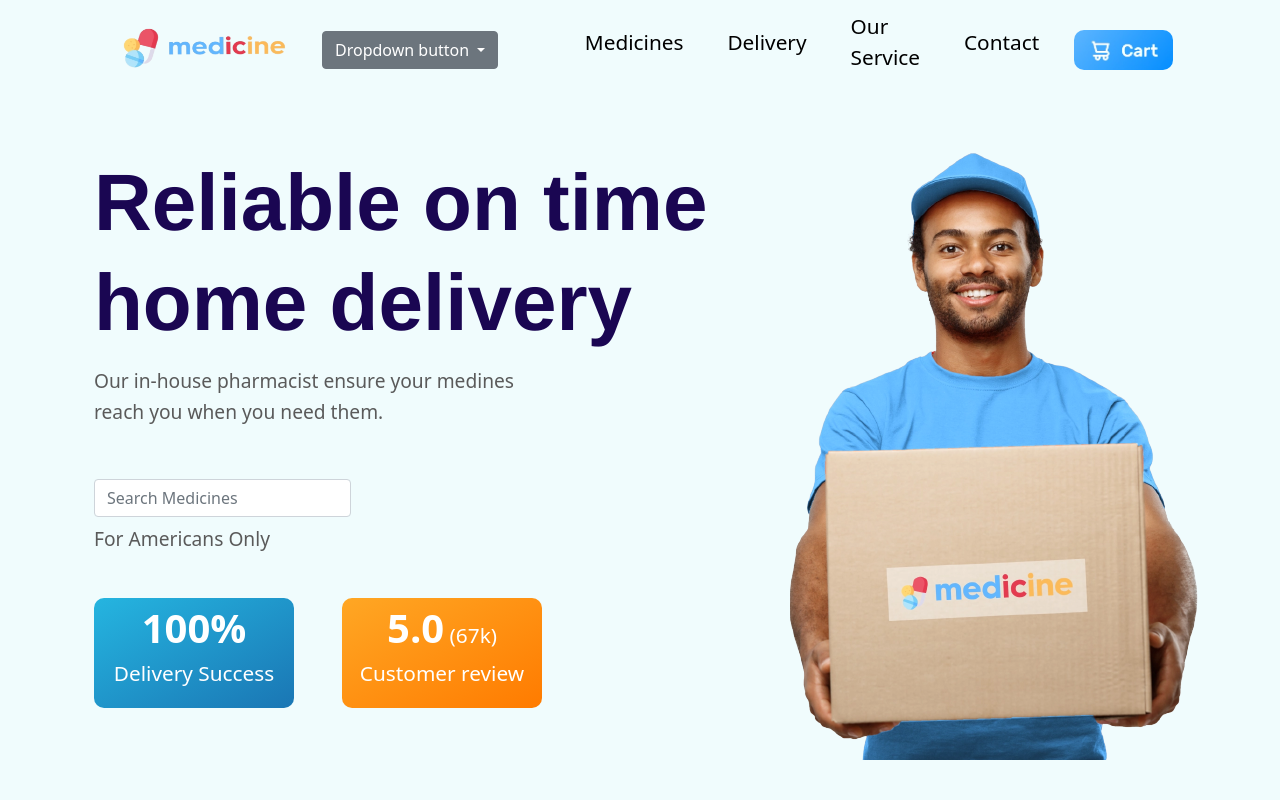
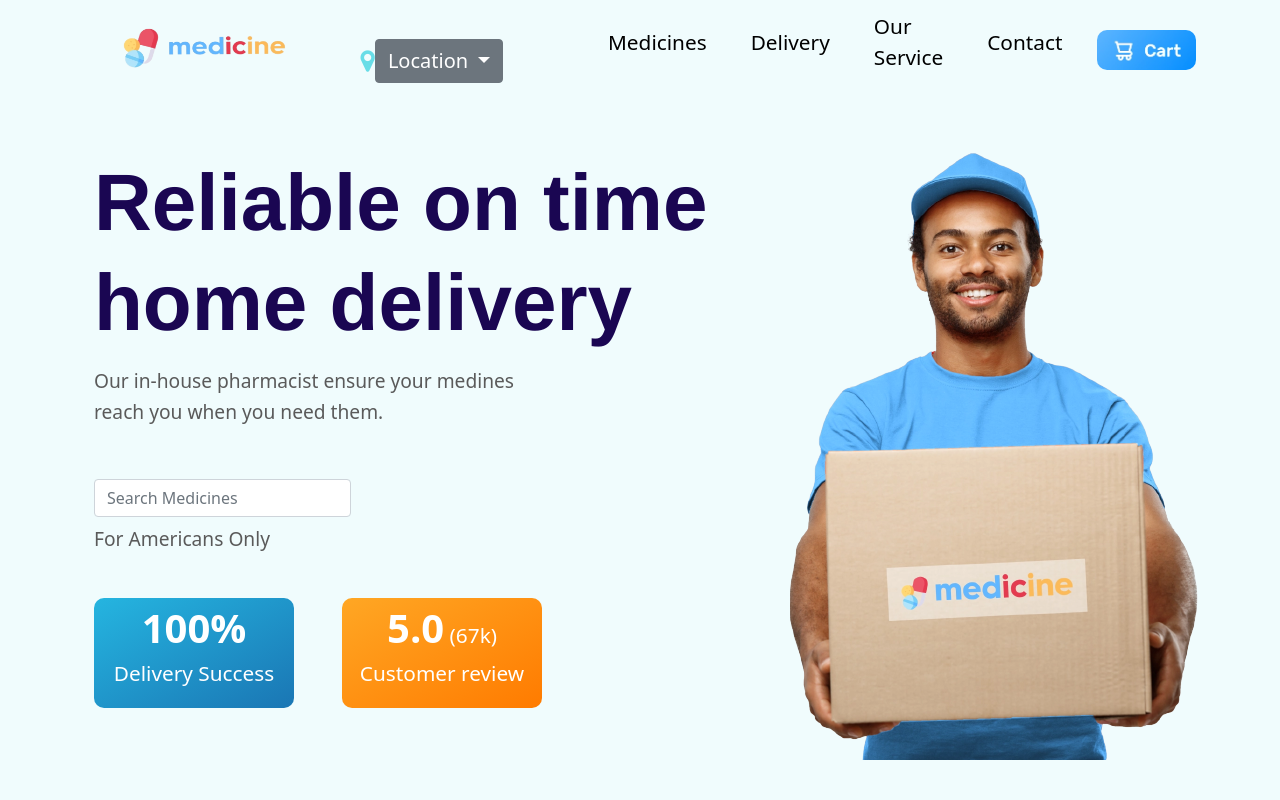
Before and after one commit to jerrygood24/NSSC_TASK21, a plain HTML site: page index.html in a window 1280 px wide. Shown: the top 800 px of the page. Drawn offline with nearby package versions, Linux system fonts and the light colour scheme.

Commit message:
little change

```diff
--- a/index.html
+++ b/index.html
@@ -6,6 +6,8 @@
 
     <title>Medicine | MediDilivers.com</title>
     <link rel="stylesheet" href="style.css">
+    <link rel="stylesheet" href="https://cdnjs.cloudflare.com/ajax/libs/font-awesome/4.7.0/css/font-awesome.min.css">
+    <link href="https://stackpath.bootstrapcdn.com/font-awesome/4.7.0/css/font-awesome.min.css" rel="stylesheet" integrity="sha384-wvfXpqpZZVQGK6TAh5PVlGOfQNHSoD2xbE+QkPxCAFlNEevoEH3Sl0sibVcOQVnN" crossorigin="anonymous">
     <link href="https://cdn.jsdelivr.net/npm/bootstrap@5.1.0/dist/css/bootstrap.min.css" rel="stylesheet" integrity="sha384-KyZXEAg3QhqLMpG8r+8fhAXLRk2vvoC2f3B09zVXn8CA5QIVfZOJ3BCsw2P0p/We" crossorigin="anonymous">
     <link rel="shortcut icon" type="image/png" href="images/icon1.png">
 </head>
@@ -17,15 +19,18 @@
                     <a class="navbar-brand" href="#">
                         <img src="images/logo1.png" width="200" height="60" alt="MediDilivers">
                     </a>
-                    <div class="dropdown mt-3">
-                        <button class="btn btn-secondary dropdown-toggle" type="button" id="dropdownMenuButton1" data-bs-toggle="dropdown" aria-expanded="false">
-                            Dropdown button
-                        </button>
-                        <ul class="dropdown-menu" aria-labelledby="dropdownMenuButton1">
-                            <li><a class="dropdown-item" href="#">Action</a></li>
-                            <li><a class="dropdown-item" href="#">Another action</a></li>
-                            <li><a class="dropdown-item" href="#">Something else here</a></li>
-                        </ul>
+                    <div class="d-flex mt-4 justify-content-center" style="width: 220px;">
+                        <i class="fa fa-map-marker" aria-hidden="true"></i>
+                        <div class="dropdown">
+                            <button class="btn btn-secondary dropdown-toggle" type="button" id="dropdownMenuButton1" data-bs-toggle="dropdown" aria-expanded="false" style="font-size: 20px; font-weight: 500;">
+                                Location
+                            </button>
+                            <ul class="dropdown-menu " aria-labelledby="dropdownMenuButton1" >
+                                <li><a class="dropdown-item" href="#">Action</a></li>
+                                <li><a class="dropdown-item" href="#">Another action</a></li>
+                                <li><a class="dropdown-item" href="#">Something else here</a></li>
+                            </ul>
+                        </div>
                     </div>
                 </div>
 
--- a/style.css
+++ b/style.css
@@ -2,7 +2,10 @@
     margin: 0;
     padding: 0;
 }
-
+.navbar-expand {
+    flex-wrap: wrap;
+    justify-content: flex-start;
+}
 #navbar{
     align-items: center;
     position: relative;
@@ -13,6 +16,14 @@
 #logo img{
     height: 73px;
     margin: 14px 10px;
+}
+
+.fa-map-marker:before {
+    content: "\f041";
+    color: #68dde7;
+    top: 10px;
+    font-size: 25px;
+    position: relative;
 }
 #navbar ul{
     display: flex;
```
